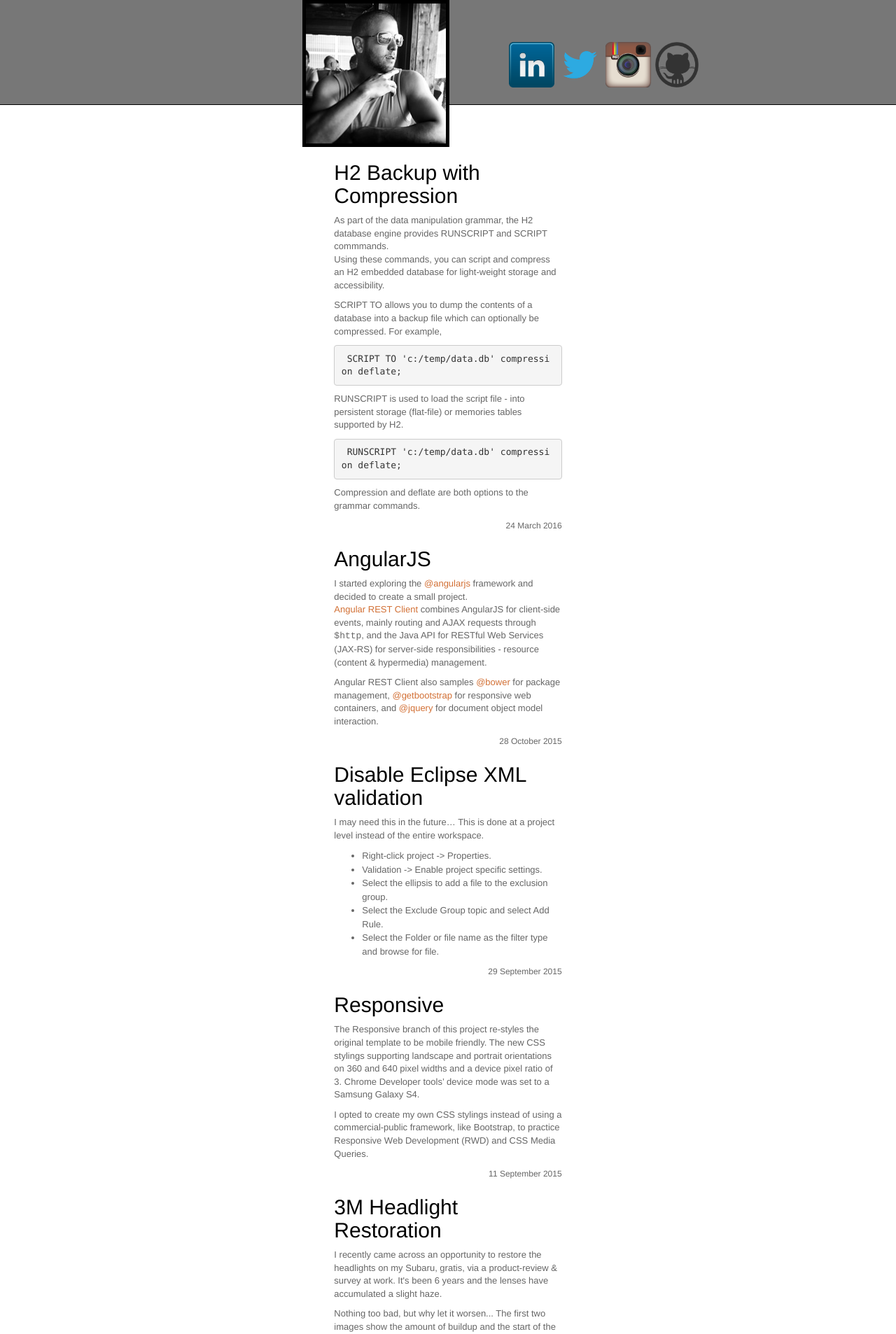
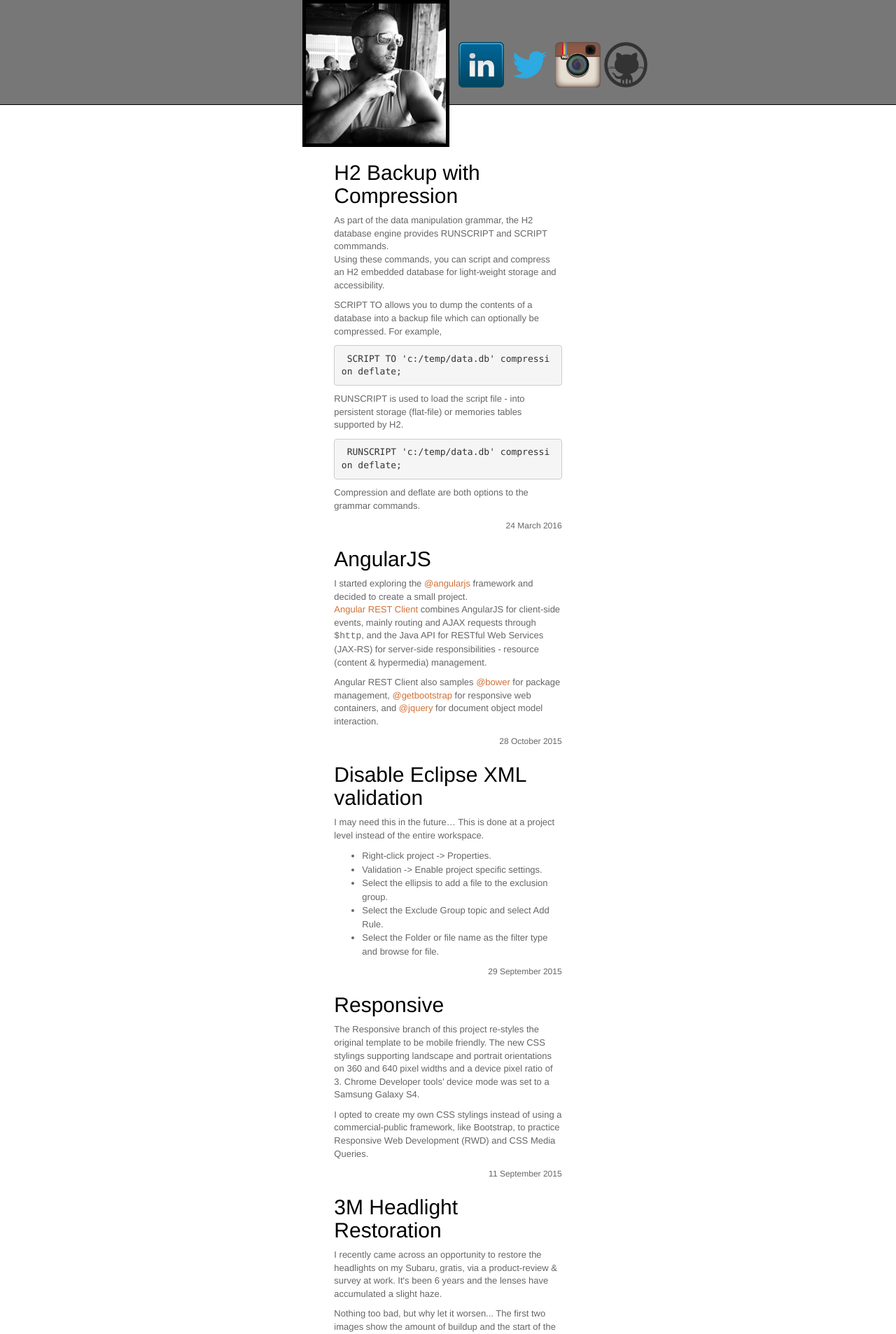
Before and after one commit to Floresj4/floresj4.github.io, a Jekyll site: the page built from index.html, in a window 1280 px wide. Shown: the top 1906 px of the page at 70% size. Built offline with Jekyll 4.4.1, drawn with Linux system fonts in a browser that asks for light colours; nearby versions of some CDN libraries.

Commit message:
sizing social-links for large displays

```diff
--- a/_includes/header.html
+++ b/_includes/header.html
@@ -27,8 +27,7 @@
 					<img src='./images/jflores.jpeg' class='my-image'/>
 				</div>
 			</div>
-			<div class='col-xs-12 col-sm-8 col-md-6'>
-				<div class='col-xs-11 col-xs-offset-1 col-md-4 col-md-offset-4 col-lg-6 col-lg-offset-1'>
+			<div class='col-xs-12 col-sm-8 col-md-6 col-lg-1'>
 				<ul class='social-links'>
 					<li><a href="https://www.linkedin.com/pub/jason-flores/1b/396/239" class='linkedin' target="_blank"></a></li>
 					<li><a href="https://twitter.com/floresj1183" class='twitter' alt="Mostly retweets of science and technology" target="_blank"></a></li>
@@ -36,7 +35,6 @@
 					<li><a href="https://github.com/Floresj4" class='github' target="_blank"></a></li>
 				</ul>
 			</div>
-			</div>
 
 		</div>
 
```
Lines whose indentation alone changed are shown as unchanged.
